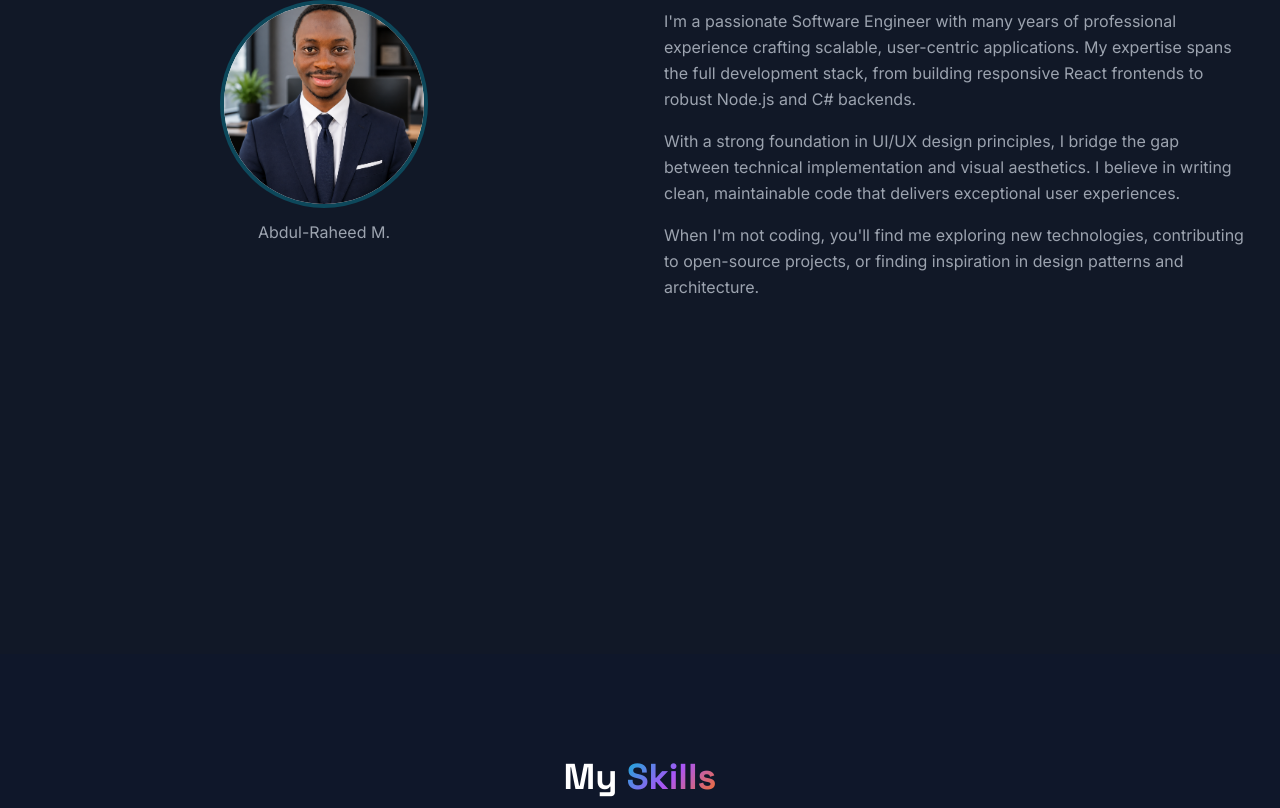
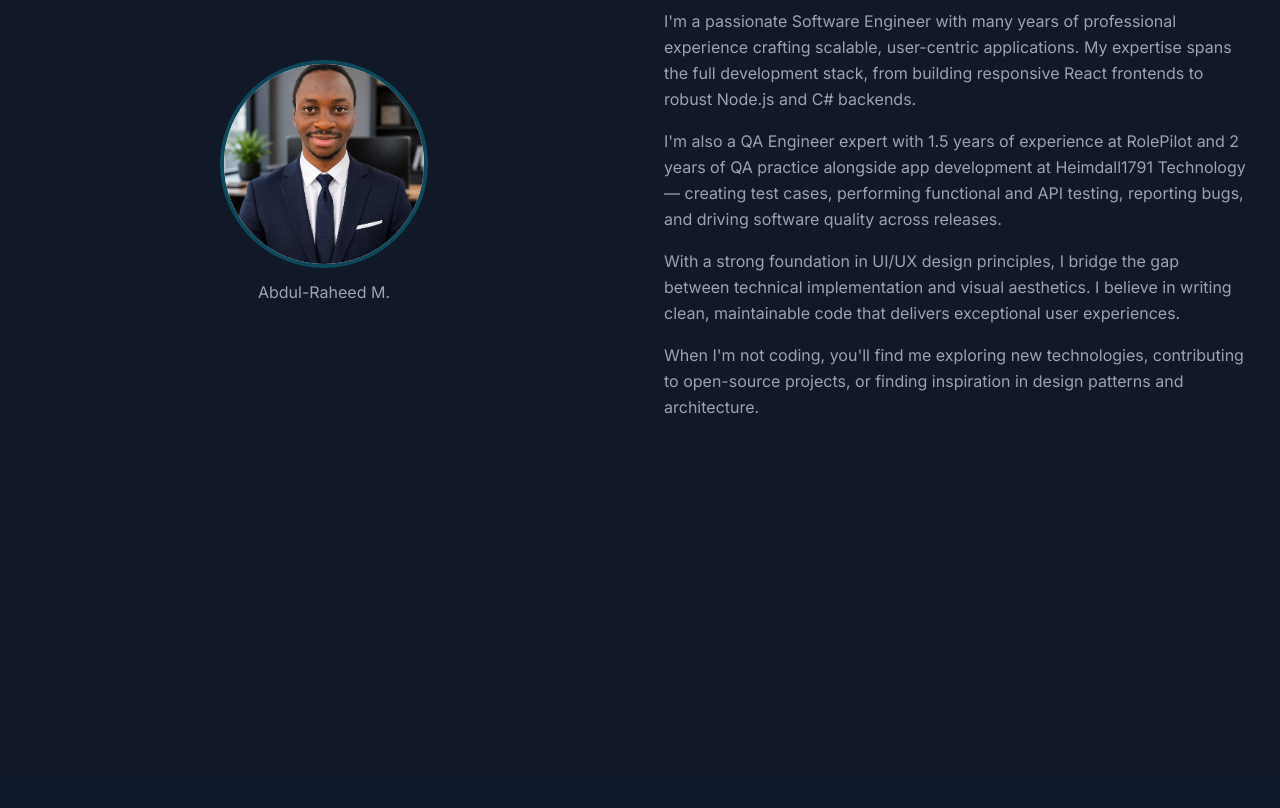
Before and after one commit to Saeedrido/My-Portfolio, a React (Vite) app: page / in a window 1280 px wide. Shown: the part 1112-1920 px from the top of the page. Built offline with nearby package versions, Linux system fonts and the light colour scheme.

Commit message:
update made

```diff
--- a/src/sections/About.jsx
+++ b/src/sections/About.jsx
@@ -3,9 +3,9 @@ import { HiCode, HiCube, HiColorSwatch, HiServer } from 'react-icons/hi'
 import { useTheme } from '../context/ThemeContext'
 
 const stats = [
-  { icon: HiCode, label: '3+ Years', sublabel: 'Experience', color: '#06b6d4' },
+  { icon: HiCode, label: 'Many Years', sublabel: 'Experience', color: '#06b6d4' },
   { icon: HiCube, label: 'Fullstack', sublabel: 'Developer', color: '#a855f7' },
-  { icon: HiColorSwatch, label: 'UI/UX', sublabel: 'Designer', color: '#f97316' },
+  { icon: HiColorSwatch, label: 'QA Engineer', sublabel: 'Expert', color: '#84cc16' },
   { icon: HiServer, label: 'Backend', sublabel: 'Engineer', color: '#3b82f6' },
 ]
 
@@ -74,9 +74,15 @@ export default function About() {
             </h3>
             <div className={`space-y-4 ${isDark ? 'text-gray-400' : 'text-gray-500'} leading-relaxed`}>
               <p>
-                I'm a passionate Software Engineer with many years of professional experience
+                I&apos;m a passionate Software Engineer with many years of professional experience
                 crafting scalable, user-centric applications. My expertise spans the full development
                 stack, from building responsive React frontends to robust Node.js and C# backends.
+              </p>
+              <p>
+                I&apos;m also a QA Engineer expert with 1.5 years of experience at RolePilot and 2 years
+                of QA practice alongside app development at Heimdall1791 Technology — creating test
+                cases, performing functional and API testing, reporting bugs, and driving software
+                quality across releases.
               </p>
               <p>
                 With a strong foundation in UI/UX design principles, I bridge the gap between
@@ -84,7 +90,7 @@ export default function About() {
                 maintainable code that delivers exceptional user experiences.
               </p>
               <p>
-                When I'm not coding, you'll find me exploring new technologies, contributing to
+                When I&apos;m not coding, you&apos;ll find me exploring new technologies, contributing to
                 open-source projects, or finding inspiration in design patterns and architecture.
               </p>
             </div>
--- a/src/sections/Experience.jsx
+++ b/src/sections/Experience.jsx
@@ -4,6 +4,19 @@ import { HiBriefcase, HiCalendar, HiX, HiAcademicCap } from 'react-icons/hi'
 import { useTheme } from '../context/ThemeContext'
 
 const experiences = [
+  {
+    company: 'RolePilot',
+    role: 'QA Engineer',
+    period: '1.5 Years',
+    description: [
+      'Worked as a QA Engineer expert, specializing in software testing and quality assurance across web applications',
+      'Used Postman for API testing, Playwright for automated browser testing, and Jira for bug tracking and agile project management',
+      'Documented bugs in Google Docs — for hosted applications, screenshotted each location where bugs occurred, imported them into the doc, and explained what happened and what could be done to fix it',
+      'Created and executed test cases, documented results, and reported bugs with clear reproduction steps',
+      'Performed regression, functional, and API testing to ensure reliability before releases',
+      'Collaborated with developers to resolve defects and uphold quality standards throughout the development lifecycle',
+    ],
+  },
   {
     company: '300 Arundel Learning Limited — School Management Portal',
     role: 'Freelance Fullstack Developer',
@@ -57,6 +70,7 @@ const experiences = [
       'Developed Node.js and Express REST APIs for a separate client-facing application, supporting frontend data needs and external service integrations',
       'Integrated idempotent payment processing using idempotency keys to prevent duplicate charges and ensure exactly-once transaction handling across network retries',
       'Collaborated with a distributed team of developers and designers, delivering features through Agile sprints with regular code reviews and pair programming sessions',
+      'Also worked as a QA Engineer for 2 years alongside application development — creating test cases, performing manual and API testing, reporting bugs, and ensuring software quality across releases',
       'Optimized SQL database queries, reducing data retrieval times and enhancing application performance',
       'Designed and implemented admin dashboards with real-time data visualizations for business monitoring',
     ],
--- a/src/sections/Hero.jsx
+++ b/src/sections/Hero.jsx
@@ -6,6 +6,7 @@ import { useTheme } from '../context/ThemeContext'
 const roles = [
   'Frontend Developer (React)',
   'Fullstack Developer (Node.js, C#)',
+  'QA Engineer Expert',
   'UI/UX Designer',
   'React, Node.js, C# Specialist',
 ]
@@ -103,7 +104,7 @@ export default function Hero() {
           style={{ fontSize: '2.5rem', fontWeight: 800, fontFamily: 'Space Grotesk, sans-serif', lineHeight: 1.1, marginBottom: '1.5rem' }}
         >
           <span style={{ color: isDark ? '#ffffff' : '#111827' }}>
-            Hi, I'm{' '}
+            Hi, I&apos;m{' '}
           </span>
           <span className="gradient-text">
             Abdul-Raheed
--- a/src/sections/Skills.jsx
+++ b/src/sections/Skills.jsx
@@ -56,6 +56,7 @@ const skillCategories = [
     skills: [
       { name: 'Git/GitHub', icon: SiGit, level: 88 },
       { name: 'Postman', level: 90 },
+      { name: 'Playwright', level: 88 },
       { name: 'Figma', icon: SiFigma, level: 78 },
       { name: 'BigCommerce', level: 80 },
       { name: 'Shopify', icon: SiShopify, level: 82 },
```
